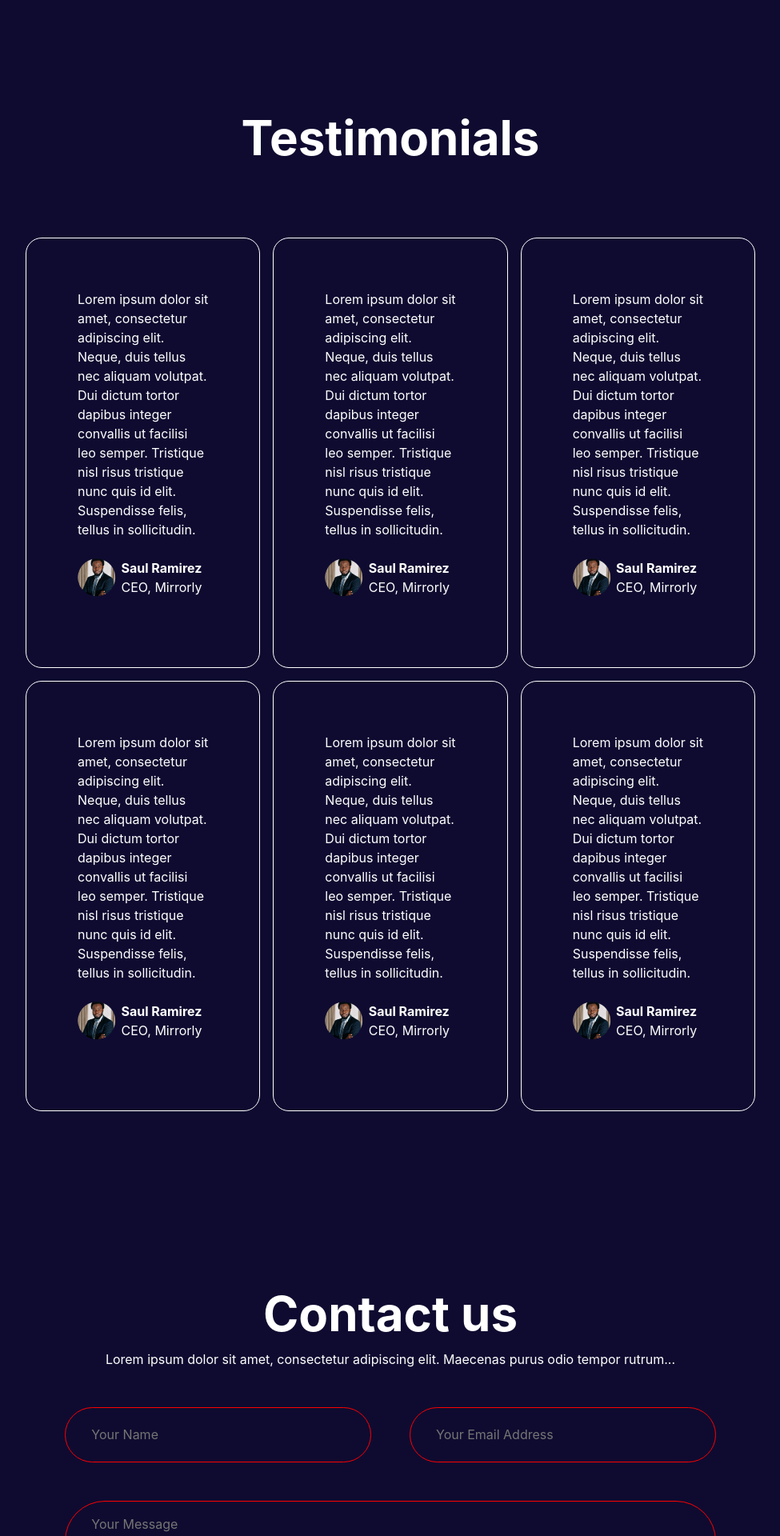
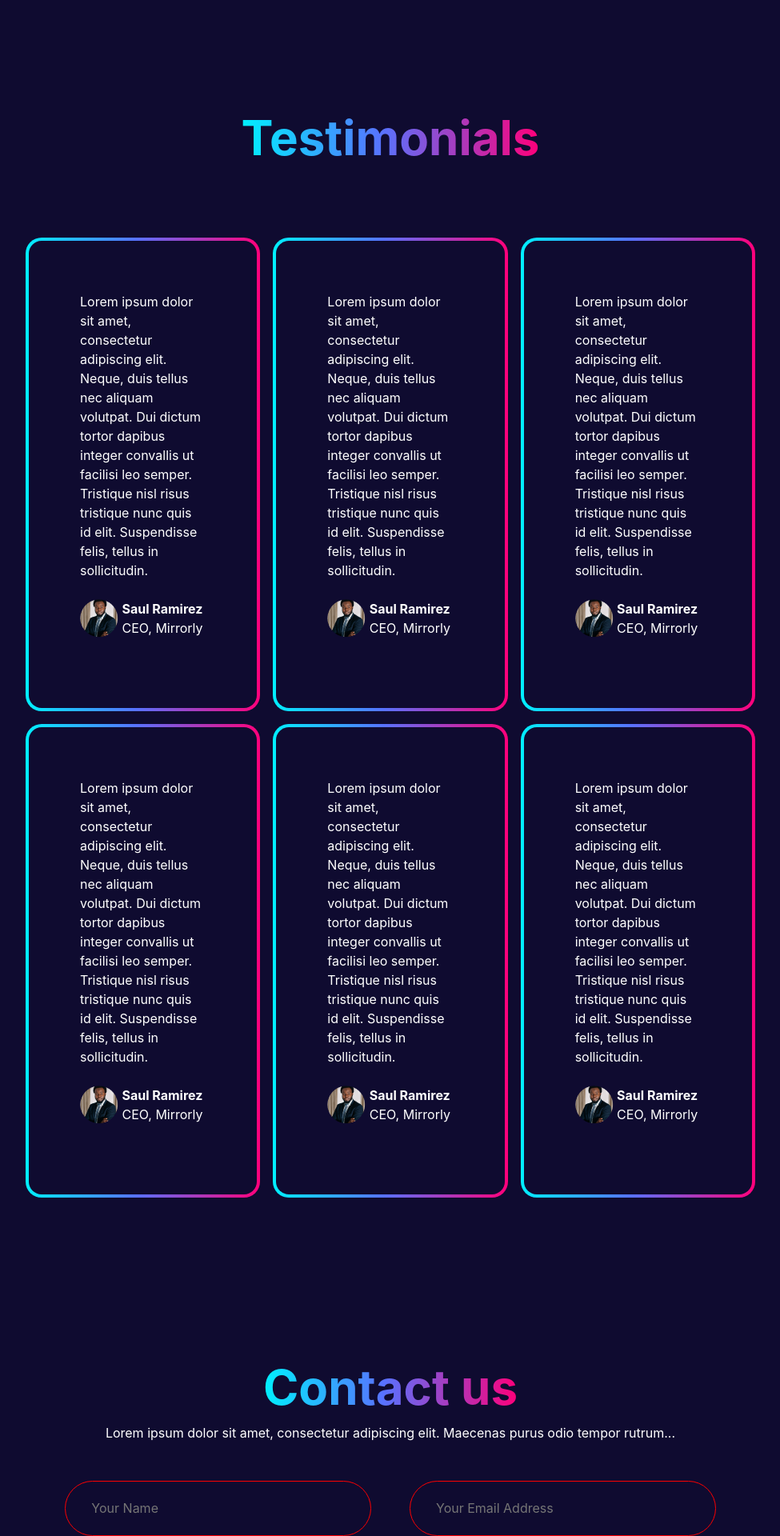
Before and after one commit to Rajaniraiyn/rot-landing-page, a Svelte app: page / in a window 1280 px wide. Shown: the part 3280-5200 px from the top of the page at 80% size, without its empty margins (152-1127 px from the left). Built offline with nearby package versions, Linux system fonts and the light colour scheme.

Commit message:
➕ Add styles

```diff
--- a/src/components/ContactUs.svelte
+++ b/src/components/ContactUs.svelte
@@ -36,6 +36,15 @@
 
     h2 {
         font-size: 3.75em;
+        font-weight: bold;
+        background: linear-gradient(
+            90deg,
+            #00f0ff 0%,
+            #5773ff 46.87%,
+            #ff007a 100%
+        );
+        -webkit-background-clip: text;
+        -webkit-text-fill-color: transparent;
     }
 
     div form {
--- a/src/components/TestimonialCard.svelte
+++ b/src/components/TestimonialCard.svelte
@@ -16,9 +16,22 @@
 
 <style>
     div {
+        box-sizing: border-box;
         padding: 4em;
         border-radius: 1.25em;
         border: 1px solid #ffffff;
+        --color-bg: #0f0b30;
+
+        background: linear-gradient(90deg, var(--color-bg), var(--color-bg))
+                padding-box,
+            linear-gradient(
+                    90deg,
+                    rgb(0, 240, 255) 0%,
+                    rgb(87, 115, 255) 46.88%,
+                    rgb(255, 0, 122) 100%
+                )
+                border-box;
+        border: 4px solid transparent;
     }
     p,
     h3 {
--- a/src/components/Testimonials.svelte
+++ b/src/components/Testimonials.svelte
@@ -71,6 +71,14 @@
     h2 {
         font-size: 3.75em;
         font-weight: bold;
+        background: linear-gradient(
+            90deg,
+            #00f0ff 0%,
+            #5773ff 46.87%,
+            #ff007a 100%
+        );
+        -webkit-background-clip: text;
+        -webkit-text-fill-color: transparent;
     }
     div div {
         display: grid;
@@ -78,6 +86,5 @@
         grid-gap: 1rem;
         padding: 2em;
         margin-inline: 4.5rem;
-        margin-bottom: 1rem;
     }
 </style>
```
